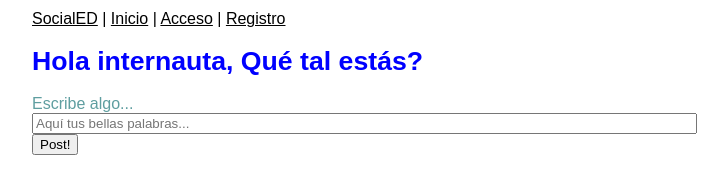
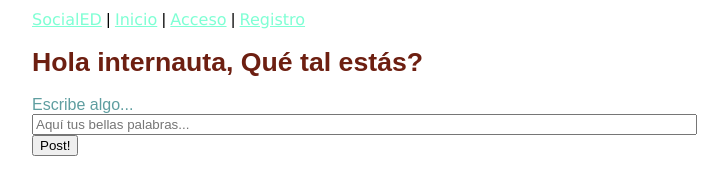
Before and after one commit to AGK21/serverpy, a plain HTML site: page static/home.html in a window 1280 px wide. Shown: the whole page, without its empty margins (6-734 px from the left). Drawn offline with Linux system fonts and the light colour scheme; files that its build step writes are made by us from their sources.

Commit message:
modificacion4

```diff
--- a/static/css/socialed-style.css
+++ b/static/css/socialed-style.css
@@ -9,14 +9,15 @@
   margin: 10px;
 }
 a:link{
- color:black;
+ color:aquamarine;
+ font-family: 'Lucida Sans', 'Lucida Sans Regular', 'Lucida Grande', 'Lucida Sans Unicode', Geneva, Verdana, sans-serif;
 }
 
 a:hover {
-  color:green;
+  color:rgb(33, 160, 149);
 }
 h1 {
-   color:blue;
+   color:rgb(109, 31, 17);
    font-size:20pt;
 
 
@@ -33,6 +34,6 @@ label {
 
 .inputs {
 
-  color: black;
+  color: rgb(174, 102, 192);
 
 }
```
